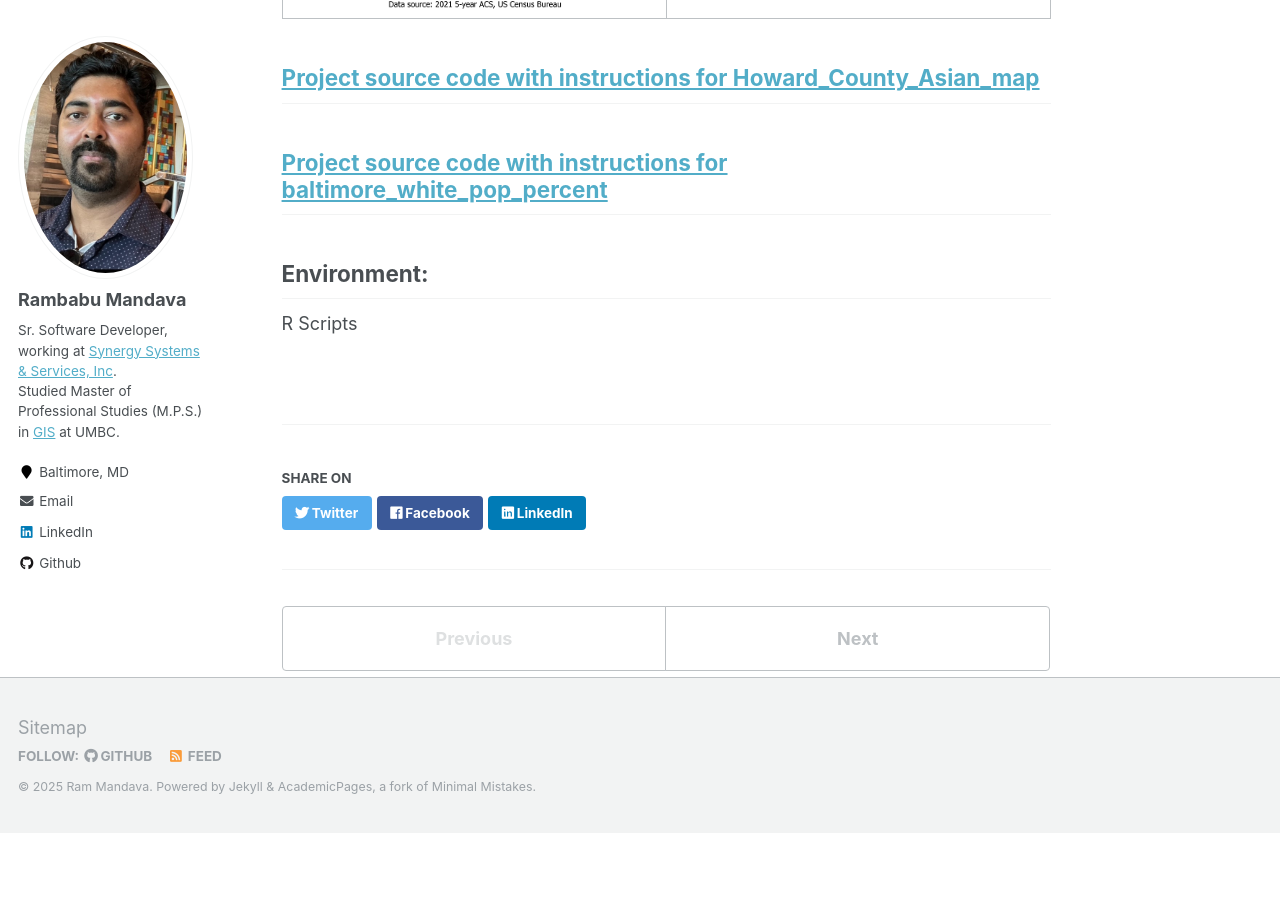
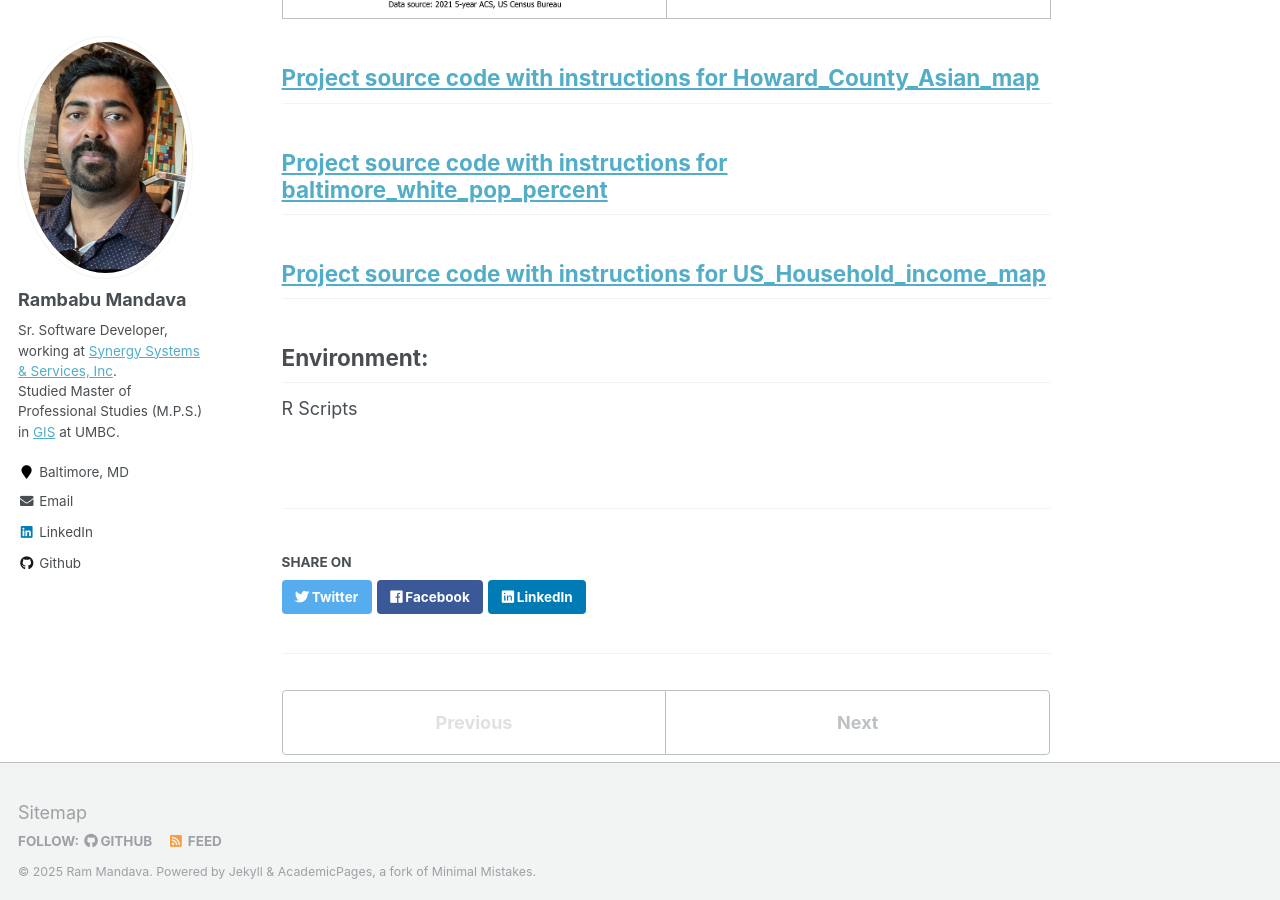
Before and after one commit to mandavaram/mandavaram.github.io, a Jekyll site: the page built from _portfolio/Created_Maps_Using_R_Scrpts.md, in a window 1280 px wide and 900 px high, scrolled down 1402 px. Built offline with Jekyll 4.4.1, drawn with Linux system fonts in a browser that asks for light colours; before the commit the page ends 2235 px from its top, so only the background shows below that.

Commit message:
Update Created_Maps_Using_R_Scrpts.md

```diff
--- a/_portfolio/Created_Maps_Using_R_Scrpts.md
+++ b/_portfolio/Created_Maps_Using_R_Scrpts.md
@@ -27,6 +27,8 @@ Baltimore City and Howard County data analysis maps
 
 ## <a href="/_pages/BaltimoreCityPopulationMap.html">Project source code with instructions for baltimore_white_pop_percent</a>
 
+## <a href="/_pages/US_Household_income_map.html">Project source code with instructions for US_Household_income_map</a>
+
 
 ## Environment:
 R Scripts
```
